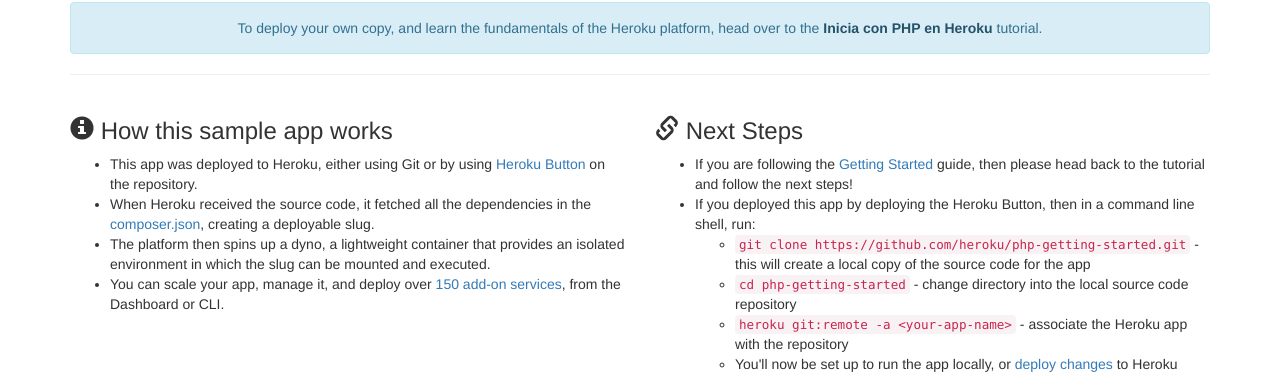
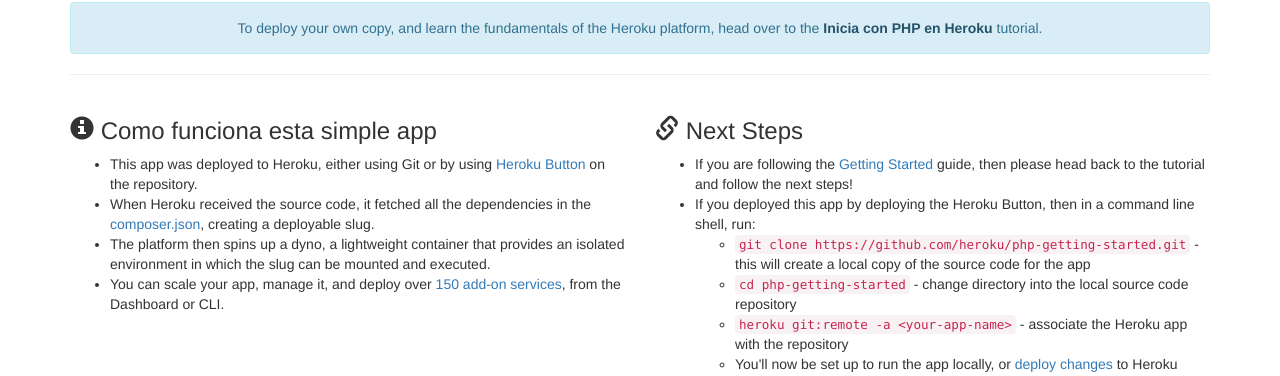
Before and after one commit to Kenmark86/app-electivamark, a PHP site: template web/views/index.twig in a window 1280 px wide. Shown: the part 925-1301 px from the top of the page. Run offline with PHP 8.4, Linux system fonts and the light colour scheme; the template is opened without the code that fills it, so the values that code supplies are empty; some libraries are stand-ins or nearby versions.

Commit message:
Update index.twig

```diff
--- a/web/views/index.twig
+++ b/web/views/index.twig
@@ -21,7 +21,7 @@
   <hr>
   <div class="row">
     <div class="col-md-6">
-      <h3><span class="glyphicon glyphicon-info-sign"></span> How this sample app works</h3>
+      <h3><span class="glyphicon glyphicon-info-sign"></span> Como funciona esta simple app</h3>
       <ul>
         <li>This app was deployed to Heroku, either using Git or by using <a href="https://github.com/heroku/php-getting-started">Heroku Button</a> on the repository.</li>
 
```
